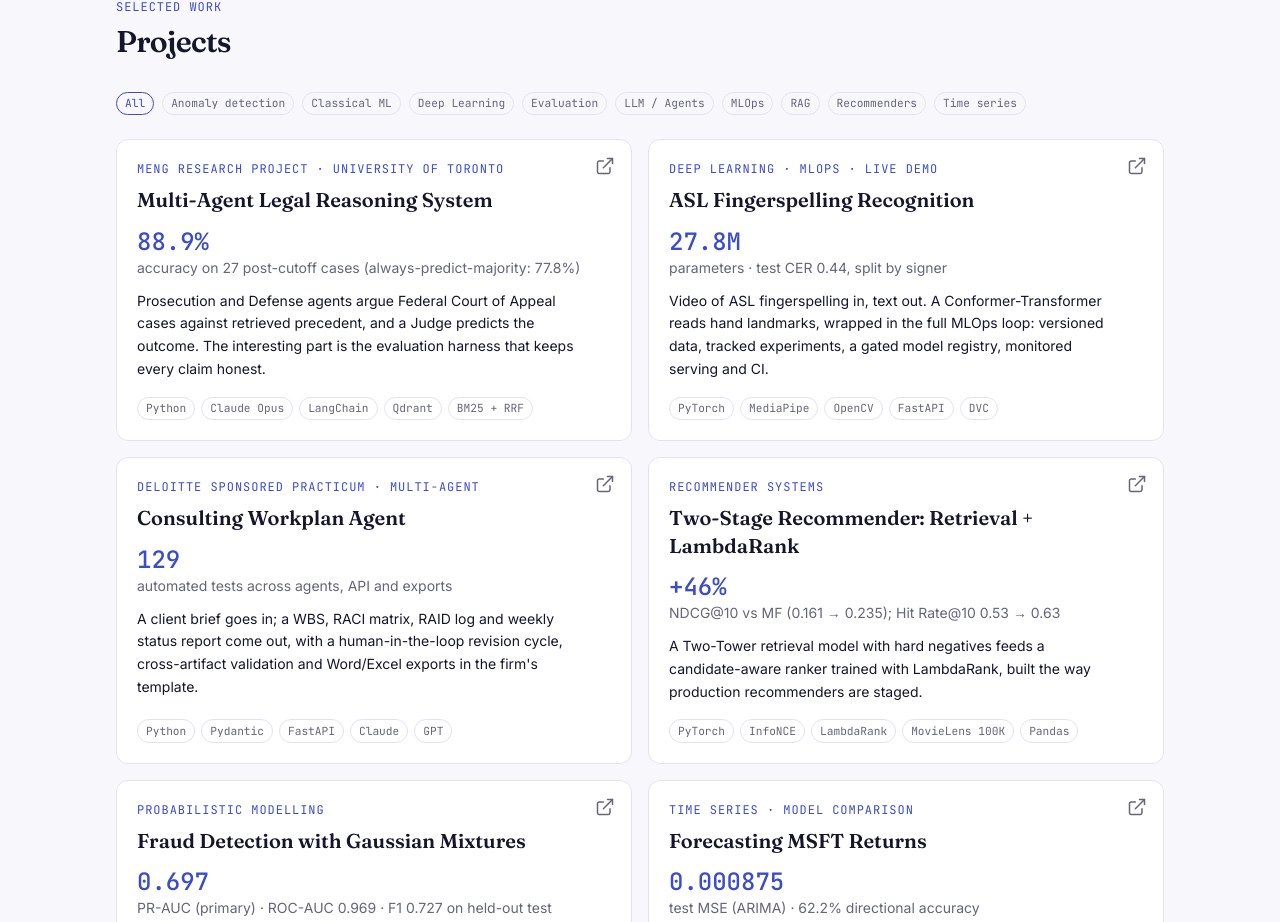
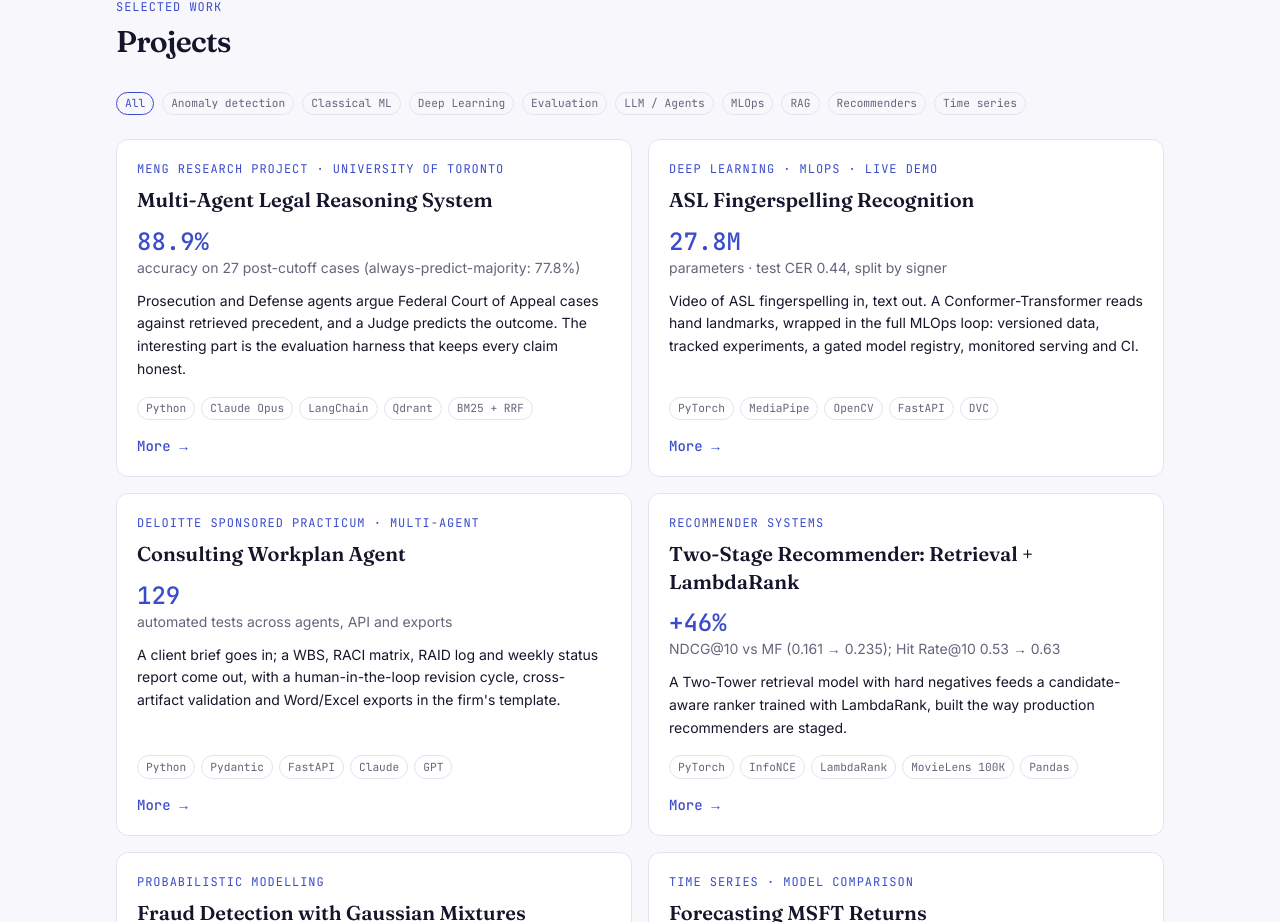
Before and after one commit to sohenpatel22/portfolio, a Next.js app: page / in a window 1280 px wide. Shown: the part 1878-2800 px from the top of the page. Built offline with nearby package versions, Linux system fonts and the light colour scheme; no server answers.

Commit message:
Replace corner icon on project cards with a More label

```diff
--- a/src/app/page.tsx
+++ b/src/app/page.tsx
@@ -4,7 +4,7 @@ import Link from "next/link";
 import { profile, stats, experience, skills, education, achievements } from "@/data/profile";
 import { majorProjects, minorProjects } from "@/data/projects";
 import { Counter } from "@/components/Counter";
-import { ProjectExplorer, OpenIcon } from "@/components/ProjectExplorer";
+import { ProjectExplorer, MoreLabel } from "@/components/ProjectExplorer";
 import { Reveal } from "@/components/Reveal";
 
 function Section({ id, eyebrow, title, children }: { id: string; eyebrow: string; title: string; children: React.ReactNode }) {
@@ -117,10 +117,10 @@ export default function Home() {
         <ul className="grid gap-3 sm:grid-cols-2">
           {minorProjects.map((m) => (
             <li key={m.slug}>
-              <Link href={`/projects/${m.slug}`} className="card group relative block p-4 pr-11">
+              <Link href={`/projects/${m.slug}`} className="card group block p-4">
                 <span className="text-sm font-medium">{m.title}</span>
                 <span className="mt-0.5 block text-sm text-muted">{m.summary}</span>
-                <OpenIcon />
+                <MoreLabel />
               </Link>
             </li>
           ))}
--- a/src/components/ProjectExplorer.tsx
+++ b/src/components/ProjectExplorer.tsx
@@ -4,13 +4,14 @@ import { useMemo, useState } from "react";
 import type { Project } from "@/data/projects";
 import { Reveal } from "./Reveal";
 
-export function OpenIcon() {
+export function MoreLabel() {
   return (
-    <svg aria-hidden viewBox="0 0 24 24" className="absolute right-4 top-4 h-5 w-5 text-muted transition-colors group-hover:text-accent" fill="none" stroke="currentColor" strokeWidth="1.8" strokeLinecap="round" strokeLinejoin="round">
-      <path d="M18 14v5a2 2 0 0 1-2 2H5a2 2 0 0 1-2-2V8a2 2 0 0 1 2-2h5" />
-      <path d="M15 3h6v6" />
-      <path d="M10 14 21 3" />
-    </svg>
+    <span className="mt-4 inline-flex items-center gap-1.5 self-start font-mono text-sm font-medium text-accent">
+      More
+      <span aria-hidden className="transition-transform group-hover:translate-x-1">
+        →
+      </span>
+    </span>
   );
 }
 
@@ -36,7 +37,7 @@ export function ProjectExplorer({ projects }: { projects: Project[] }) {
       <div className="grid gap-4 md:grid-cols-2">
         {shown.map((p, i) => (
           <Reveal key={p.slug} delay={(i % 2) * 90} className="flex">
-          <Link href={`/projects/${p.slug}`} className="card group relative flex w-full flex-col p-5 pr-11">
+          <Link href={`/projects/${p.slug}`} className="card group flex w-full flex-col p-5">
             <span className="eyebrow">{p.kicker}</span>
             <h3 className="mt-2 font-serif text-xl font-semibold leading-snug">{p.title}</h3>
             <p className="mt-3 font-mono text-2xl font-medium text-accent">{p.metric.value}</p>
@@ -47,7 +48,7 @@ export function ProjectExplorer({ projects }: { projects: Project[] }) {
                 <span key={s} className="chip">{s}</span>
               ))}
             </div>
-            <OpenIcon />
+            <MoreLabel />
           </Link>
           </Reveal>
         ))}
```
